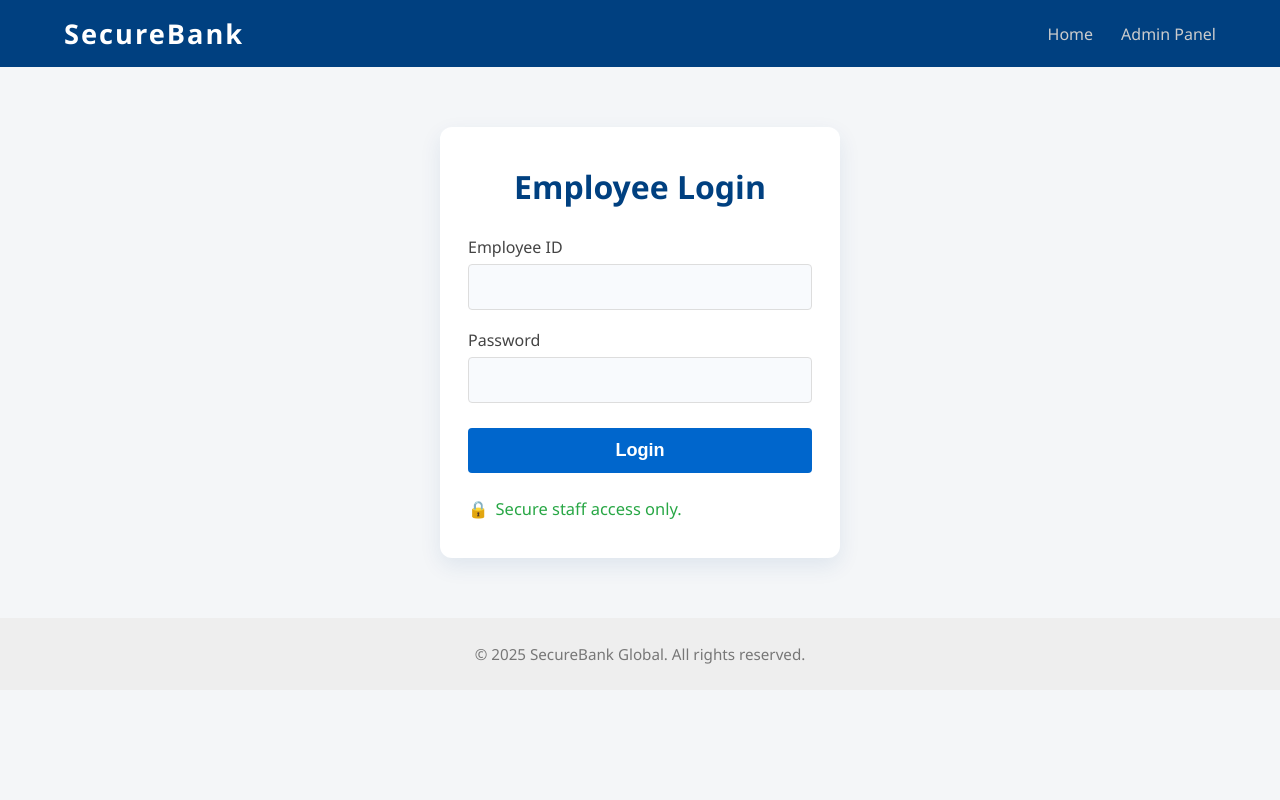
After one commit to LeonBoussen/ETH6.CTF-website, a Flask app: page /employee-login in a window 1280 px wide. The commit adds this page. Run offline with Flask 3, Linux system fonts and the light colour scheme.

Commit message:
basic version1

```diff
--- a/app.py
+++ b/app.py
@@ -1,4 +1,4 @@
-from flask import Flask, render_template, request, redirect, url_for
+from flask import Flask, render_template, request, redirect, url_for, session
 
 # Initialize the Flask application
 app = Flask(__name__)
@@ -24,6 +24,23 @@ def login():
     # Redirect back to home or a 'dashboard' after 'login'
     return redirect(url_for('index'))
 
+@app.route('/hiddenadmin')
+def hidden_admin():
+    return render_template('hiddenadmin.html')
+
+@app.route('/employee-login', methods=['GET', 'POST'])
+def employee_login():
+    error_message = None
+    if request.method == 'POST':
+        empid = request.form.get('empid')
+        emppassword = request.form.get('emppassword')
+        if empid == 'admin' and emppassword == 'admin123':
+            session['employee_logged_in'] = True
+            return redirect(url_for('hidden_admin'))  # Or wherever you want to send successful logins
+        else:
+            error_message = "Invalid employee credentials."
+    return render_template('employee_login.html', error=error_message)
+
 # Run the application directly
 if __name__ == '__main__':
     # debug=True allows for auto-reloading when you change code
--- a/static/style.css
+++ b/static/style.css
@@ -262,3 +262,118 @@ footer a {
 footer a:hover {
     text-decoration: underline;
 }
+/* Admin Panel Styles */
+.admin-panel {
+    padding: 62px 0;
+}
+.admin-panel .container {
+    max-width: 1200px;
+    margin: 0 auto;
+}
+.admin-panel h1 {
+    text-align: center;
+    font-size: 2.2rem;
+    color: #004080;
+    margin-bottom: 32px;
+}
+.admin-controls {
+    display: flex;
+    gap: 36px;
+    justify-content: center;
+    margin-bottom: 24px;
+    flex-wrap: wrap;
+}
+.admin-controls .card {
+    background: #fff;
+    border-radius: 10px;
+    box-shadow: 0 8px 20px rgba(0,64,128,0.14);
+    padding: 42px 24px;
+    min-width: 240px;
+    max-width: 300px;
+    text-align: center;
+}
+.admin-controls h2 {
+    color: #004080;
+    margin-bottom: 14px;
+    font-size: 1.19rem;
+}
+.admin-controls p {
+    color: #555;
+    font-size: 1rem;
+    margin-bottom: 18px;
+}
+
+/* optional security notice color adjustment */
+.admin-panel .security-notice {
+    color: #d90429;
+    font-weight: bold;
+    text-align: center;
+    margin-top: 32px;
+}
+/* Employee Login Styles */
+.employee-login-panel {
+    padding: 60px 0;
+}
+.employee-login-panel .container {
+    max-width: 400px;
+    margin: 0 auto;
+    background: #fff;
+    border-radius: 12px;
+    box-shadow: 0 8px 22px rgba(0,64,128,0.09);
+    padding: 38px 28px;
+}
+.employee-login-panel h1 {
+    text-align: center;
+    font-size: 2rem;
+    color: #004080;
+    margin-bottom: 28px;
+}
+.employee-login-form .form-group {
+    margin-bottom: 19px;
+}
+.employee-login-form label {
+    display: block;
+    margin-bottom: 6px;
+    font-size: 1rem;
+    color: #444;
+}
+.employee-login-form input[type="text"], .employee-login-form input[type="password"] {
+    width: 100%;
+    padding: 12px;
+    border: 1px solid #ddd;
+    border-radius: 4px;
+    font-size: 1.07rem;
+    background: #f8fafd;
+}
+.employee-login-form button.btn-primary {
+    width: 100%;
+    padding: 12px;
+    background-color: #0066cc;
+    border: none;
+    color: white;
+    font-size: 1.13rem;
+    font-weight: bold;
+    border-radius: 4px;
+    cursor: pointer;
+    margin-top: 6px;
+    transition: background-color 0.2s;
+}
+.employee-login-form button.btn-primary:hover {
+    background-color: #0052a3;
+}
+.employee-login-panel .security-notice {
+    color: #28a745;
+    font-weight: 500;
+    text-align: center;
+    margin-top: 24px;
+}
+.error-message {
+    background: #ffd6d6;
+    color: #c90000;
+    border: 1px solid #ff1a1a;
+    margin-bottom: 20px;
+    border-radius: 5px;
+    padding: 12px;
+    text-align: center;
+    font-weight: 500;
+}
--- /dev/null
+++ b/templates/employee_login.html
@@ -0,0 +1,47 @@
+<!DOCTYPE html>
+<html lang="en">
+<head>
+    <meta charset="UTF-8">
+    <meta name="viewport" content="width=device-width, initial-scale=1.0">
+    <title>Employee Login - SecureBank</title>
+    <link rel="stylesheet" href="{{ url_for('static', filename='style.css') }}">
+</head>
+<body>
+    <nav class="navbar">
+        <div class="container">
+            <div class="logo">SecureBank</div>
+            <ul class="nav-links">
+                <li><a href="/">Home</a></li>
+                <li><a href="/hiddenadmin">Admin Panel</a></li>
+            </ul>
+        </div>
+    </nav>
+
+    <section class="employee-login-panel">
+        <div class="container">
+            <h1>Employee Login</h1>
+            {% if error %}
+                <div class="error-message">{{ error }}</div>
+            {% endif %}
+            <form class="employee-login-form" method="post" autocomplete="off">
+                <div class="form-group">
+                    <label for="empid">Employee ID</label>
+                    <input type="text" name="empid" id="empid" required>
+                </div>
+                <div class="form-group">
+                    <label for="emppassword">Password</label>
+                    <input type="password" name="emppassword" id="emppassword" required>
+                </div>
+                <button type="submit" class="btn-primary">Login</button>
+            </form>
+            <p class="security-notice"><span>🔒</span> Secure staff access only.</p>
+        </div>
+    </section>
+
+    <footer>
+        <div class="container">
+            <p>&copy; 2025 SecureBank Global. All rights reserved.</p>
+        </div>
+    </footer>
+</body>
+</html>
```
Also changed, not shown: templates/hiddenadmin.html (added, +39 -0 lines), templates/index.html (+55 -0 lines), favicon.ico (added).
